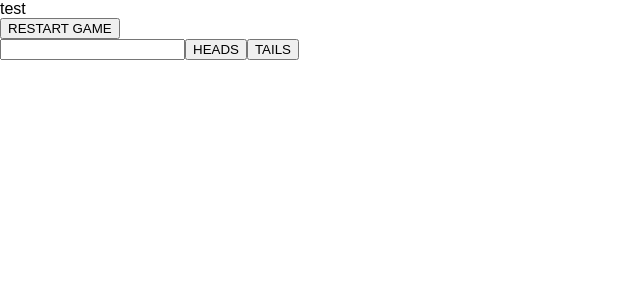
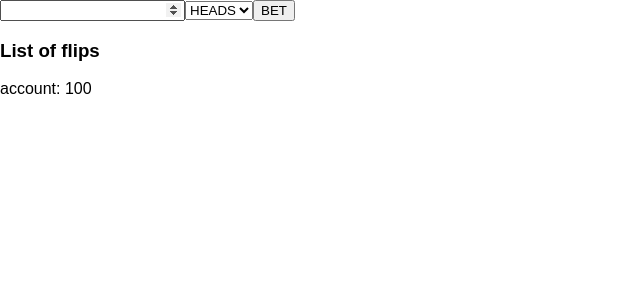
Before and after one commit to adfreyne/flipthecoin, a React (Create React App) app: page / in a window 1280 px wide. Shown: the top 300 px of the page, without its empty margins (0-640 px from the left). Built offline with nearby package versions, Linux system fonts and the light colour scheme.

Commit message:
simplify for now

```diff
--- a/src/App.js
+++ b/src/App.js
@@ -2,34 +2,31 @@ import React, { Component } from 'react';
 import './App.css';
 import FlipFormComponent from './FlipFormComponent';
 import { connect } from 'react-redux'
-import { restartGame } from './store/flip';
 
 class App extends Component {
-  componentDidMount() {
-    this.props.dispatch(restartGame())
-  }
+
   render() {
-    const { bets } = this.props
+    const { flips, account } = this.props
     return (
       <div >
-        test
-        <form>
-          <button >RESTART GAME</button>
         <FlipFormComponent />
+        <h3>List of flips</h3>
         <ul>
-            {bets.map((b, index) => (
+          {flips.map((b, index) => (
             <li key={index}>
               {b}
             </li>
           ))}
         </ul>
-        </form>
+        <p>account: {account}</p>
+
       </div>
     );
   }
 }
 const mapStateToProps = (state) => ({
   flipResult: state.flip.flipResult,
-  bets: state.flip.bets
+  flips: state.flip.flips,
+  account: state.flip.account,
 })
 export default connect(mapStateToProps)(App)
--- a/src/FlipFormComponent.js
+++ b/src/FlipFormComponent.js
@@ -8,16 +8,20 @@ class FlipFormComponent extends PureComponent {
 
     return (
       <form onSubmit={handleSubmit}>
-        <Field name='bet' component='input' type='number' />
-        <button type='submit'>HEADS</button>
-        <button type='submit'>TAILS</button>
-      </form>
+        <Field name='amount' component='input' type='number' />
+        <Field name="choice" component="select">
+          <option value="1">HEADS</option>
+          <option value="0">TAILS</option>
+        </Field>
+        <button type='submit'>BET</button>
+      </form >
     )
   }
 }
-const onSubmit = ({ bet }, dispatch) => {
-  dispatch(play(bet))
-  console.log(bet)
+const onSubmit = ({ amount, choice }, dispatch) => {
+  dispatch(play(amount, choice))
+  //console.log('amount: ' + amount, 'choice: ' + choice, 'flipResult: ' + flipResult, 'eval: ' + (choice === flipResult))
+
 }
 export default reduxForm({
   form: 'bet',
--- a/src/store/flip.js
+++ b/src/store/flip.js
@@ -1,27 +1,33 @@
 const initialState = {
+  account: 100,
   flipResult: 1,
-  bets: []
+  flips: [],
+  choice: 0,
 }
-export const restartGame = () => ({
-  type: 'RESTART',
-  payload: []
+
+export const play = (amount, choice) => ({
+  type: 'PLAY',
+  payload: {
+    amount,
+    choice,
+    flipResult: Math.floor(Math.random() * 2),
+  }
 })
-export const play = () => ({
-  type: 'PLAY',
-  payload: Math.floor(Math.random() * 2)
-})
+export const reducer = (state = initialState, action) => {
 
-export const reducer = (state = initialState, action) => {
-  if (action.type === 'RESTART') {
+  if (action.type === 'PLAY') {
+    const {
+      amount,
+      choice,
+      flipResult,
+    } = action.payload
+    console.log('amount: ' + amount, 'choice: ' + choice, 'flipResult: ' + flipResult)
     return {
-      flipResult: 0,
-      bets: []
-    }
-  }
-  if (action.type === 'PLAY') {
-    return {
-      flipResult: action.payload,
-      bets: [action.payload, ...state.bets]
+      flipResult: flipResult,
+      amount: amount,
+      flips: [flipResult, ...state.flips],
+      choice: choice,
+      account: 100,
     }
   }
   return state
```
Lines whose indentation alone changed are shown as unchanged.
